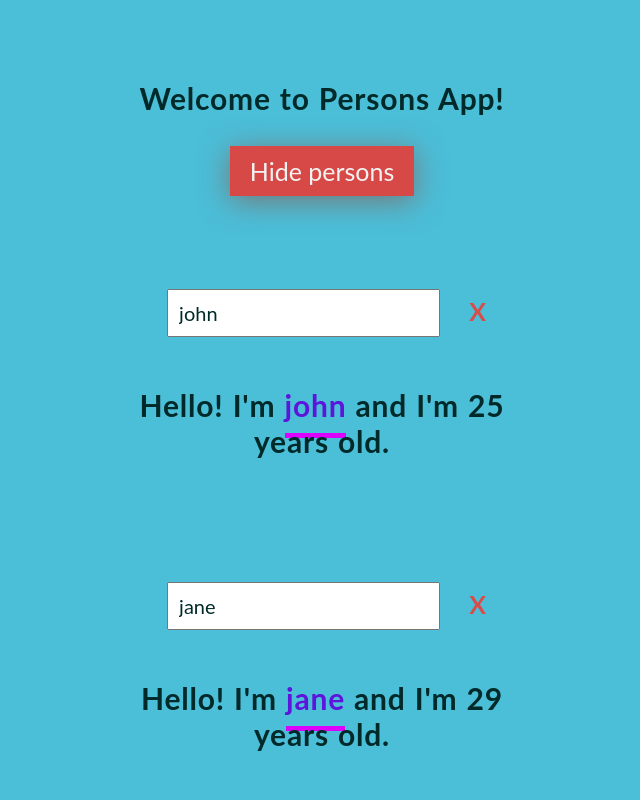
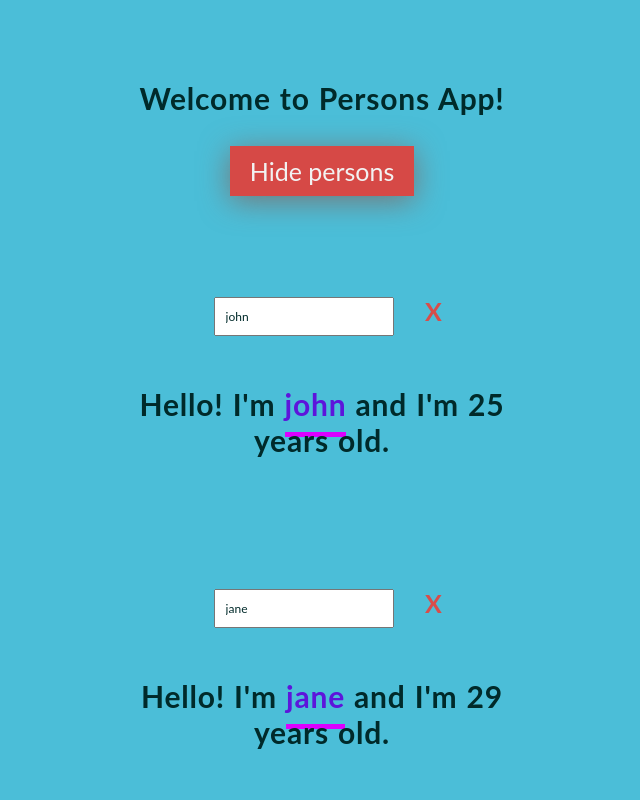
Before and after one commit to diego-c/react-complete-guide, a React app in the folder section-7-refactor/: page / in a window 768 px wide. Shown: the top 800 px of the page, without its empty margins (62-702 px from the left). Built offline with nearby package versions, Linux system fonts and the light colour scheme.

Commit message:
add media queries

```diff
--- a/section-7-refactor/src/components/Persons/Person/Person.css
+++ b/section-7-refactor/src/components/Persons/Person/Person.css
@@ -51,3 +51,32 @@
     padding-bottom: 1rem;
     border-bottom: .5rem solid #dc00ff;
 }
+
+@media (max-width: 414px) {
+    .Person {
+    width: 100%;
+    font-size: .8rem;
+    padding: 0;
+    }
+}
+
+@media (min-width: 414px) and (max-width: 768px) {
+    .Person {
+    width: 80%;
+    font-size: 1rem;
+    }
+}
+
+@media (min-width: 768px) and (max-width: 1024px) {
+    .Person {
+    width: 70%;
+    font-size: 1.2rem;
+    }
+}
+
+@media (min-width: 1024px) {
+    .Person {
+    width: 60%;
+    font-size: 1.4rem;
+    }
+}
```
